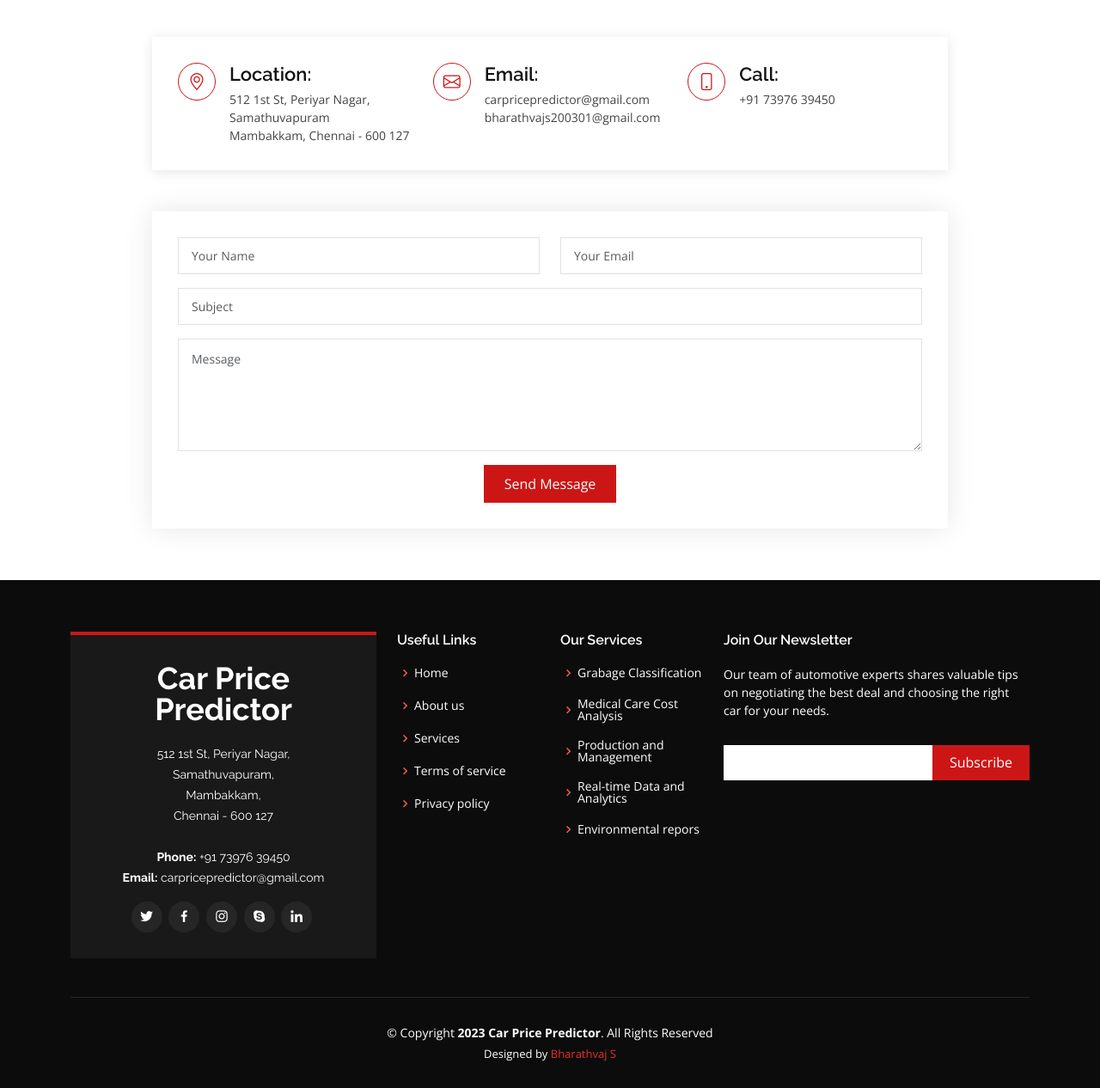
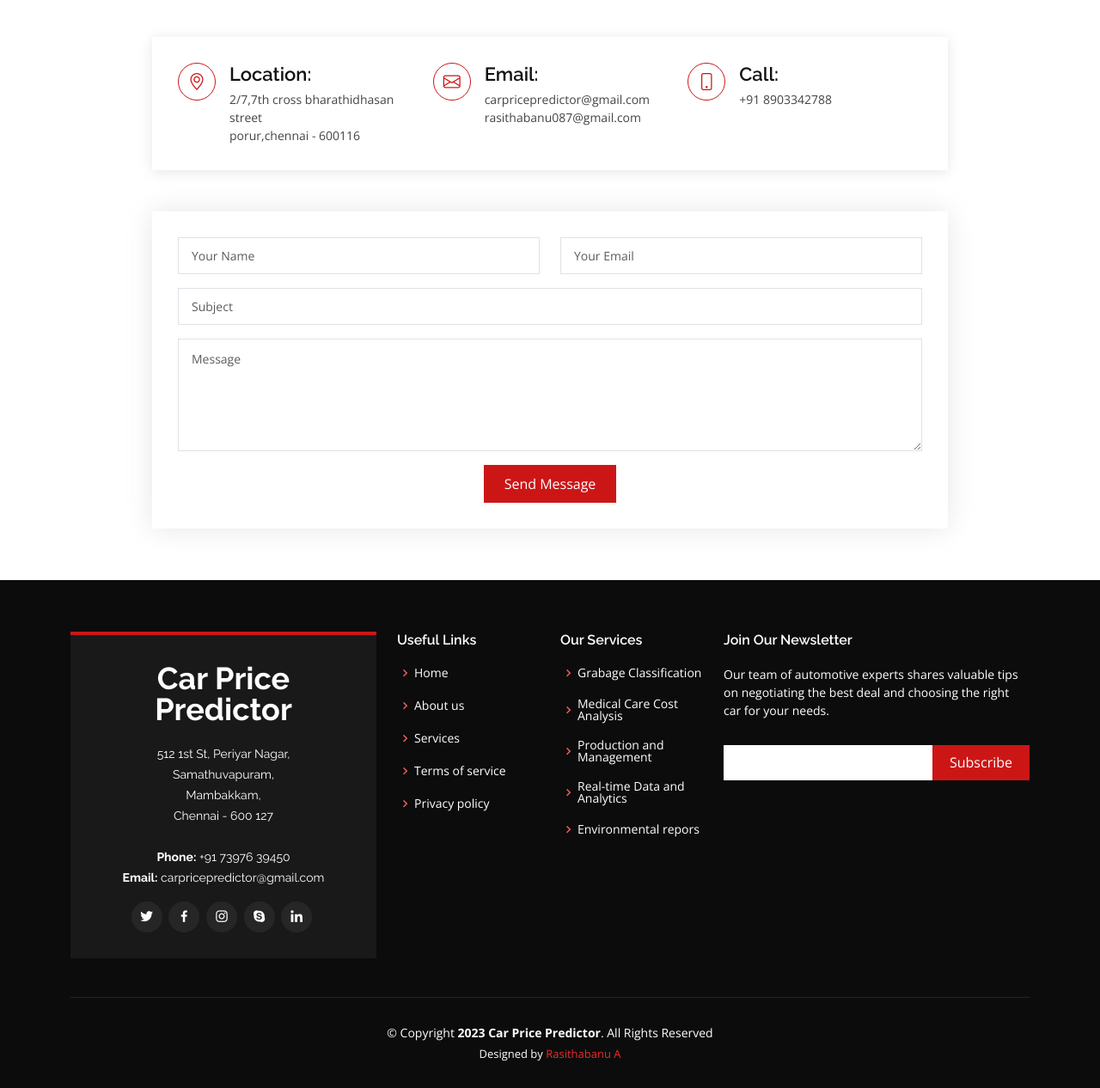
Before and after one commit to rasitha1273/Used-cars-cost-prediction-, a Flask app: page / in a window 1280 px wide. Shown: the part 3704-4970 px from the top of the page at 86% size. Run offline with Flask 2, Linux system fonts and the light colour scheme; parts of the project's set-up code (start-up, migrations or seed data) failed here and were passed over; some libraries are stand-ins or nearby versions.

Commit message:
Add files via upload

```diff
--- a/templates/index.html
+++ b/templates/index.html
@@ -378,19 +378,19 @@
                 <div class="col-lg-4 info">
                   <i class="bi bi-geo-alt"></i>
                   <h4>Location:</h4>
-                  <p>512 1st St, Periyar Nagar, Samathuvapuram<br>Mambakkam, Chennai - 600 127</p>
+                  <p>2/7,7th cross  bharathidhasan street<br> porur,chennai - 600116</p>
                 </div>
 
                 <div class="col-lg-4 info mt-4 mt-lg-0">
                   <i class="bi bi-envelope"></i>
                   <h4>Email:</h4>
-                  <p>carpricepredictor@gmail.com<br>bharathvajs200301@gmail.com</p>
+                  <p>carpricepredictor@gmail.com<br>rasithabanu087@gmail.com</p>
                 </div>
 
                 <div class="col-lg-4 info mt-4 mt-lg-0">
                   <i class="bi bi-phone"></i>
                   <h4>Call:</h4>
-                  <p>+91 73976 39450</p>
+                  <p>+91 8903342788 </p>
                 </div>
               </div>
             </div>
@@ -501,7 +501,7 @@
       </div>
       <div class="credits">
 
-        Designed by <a href="www.linkedin.com/in/bharathvaj-saravanan-ab21001b4">Bharathvaj S</a>
+        Designed by <a href="https://www.linkedin.com/in/rasithabanu-a-5604a2247">Rasithabanu A</a>
       </div>
     </div>
   </footer><!-- End Footer -->
```
